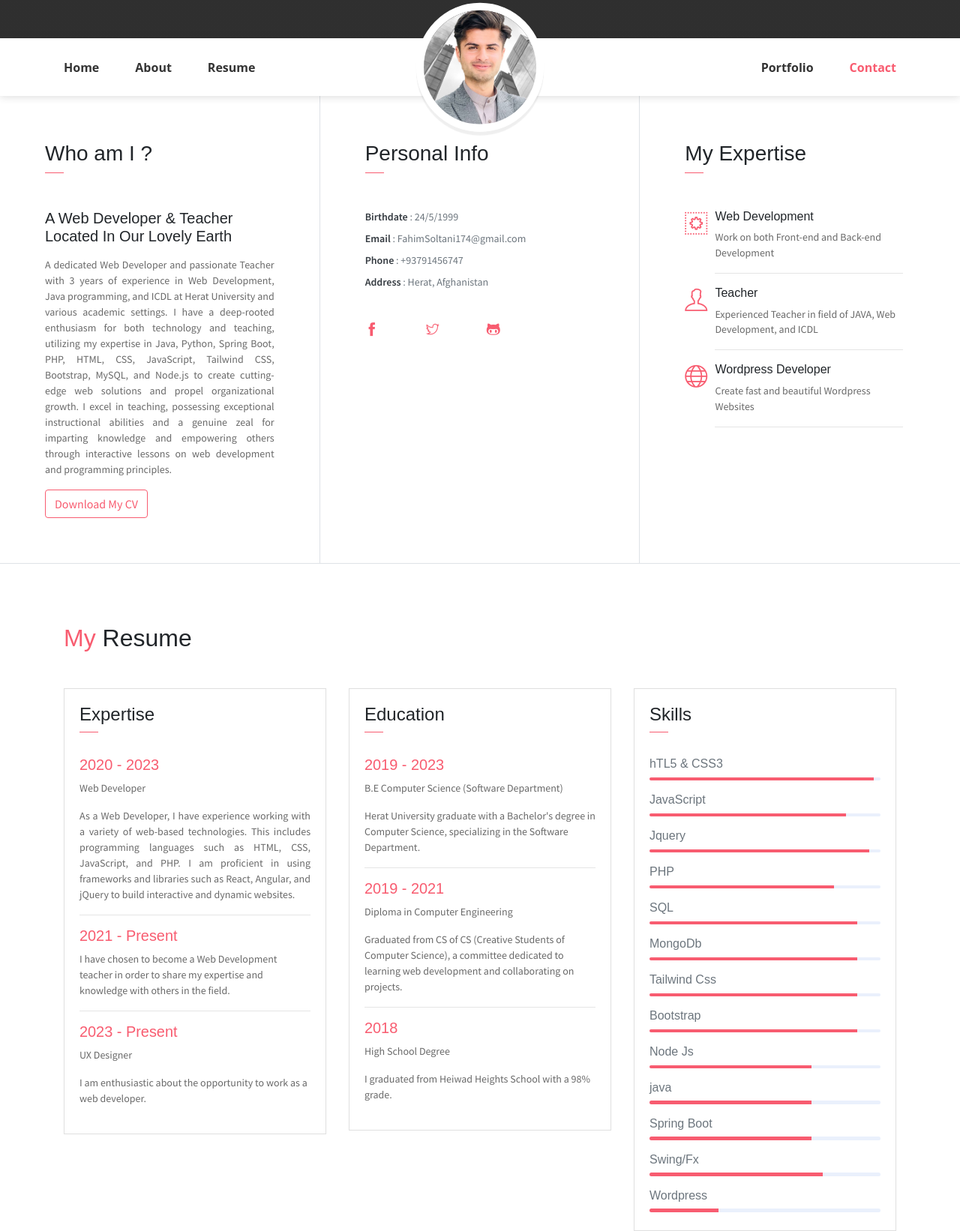
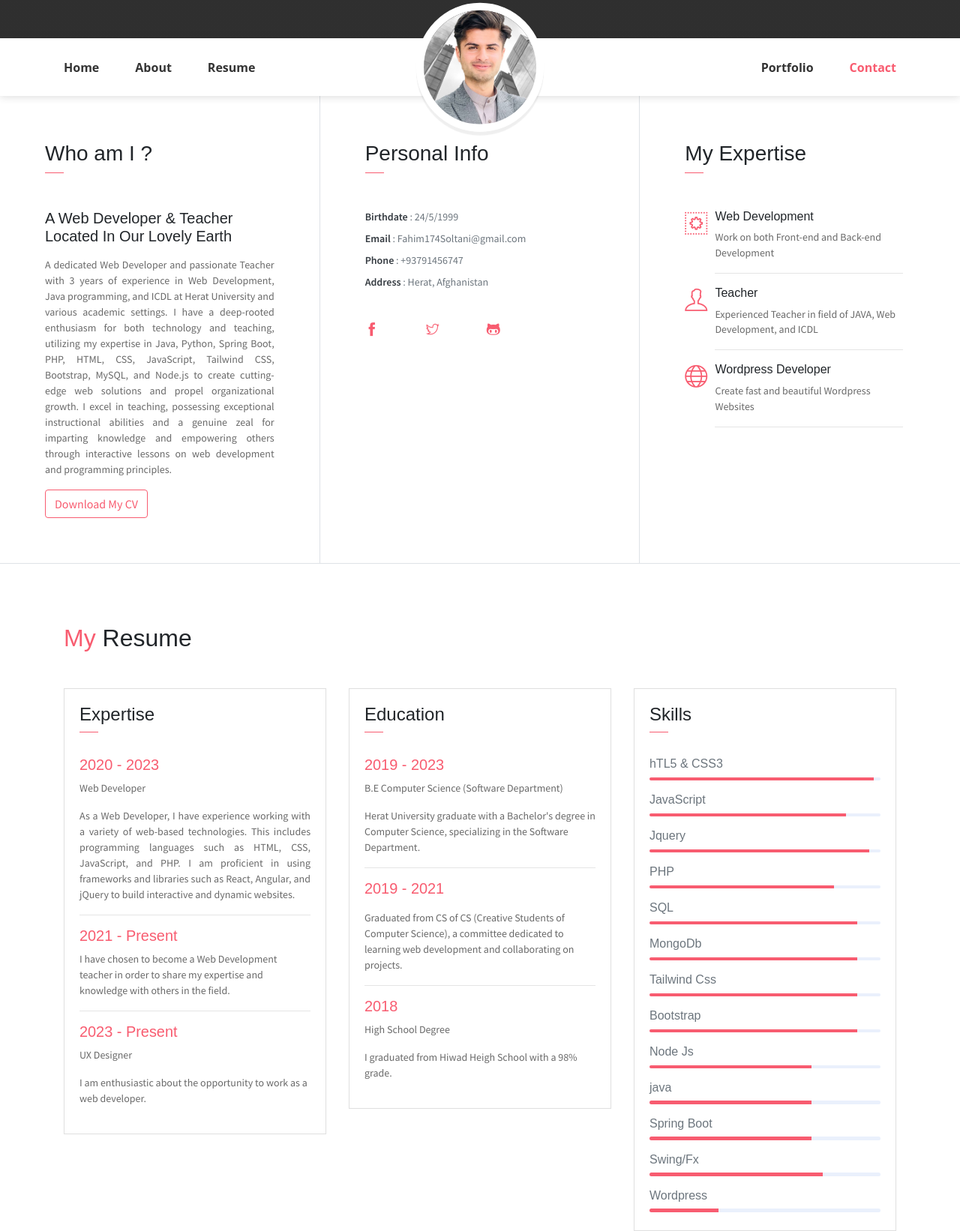
Before and after one commit to FahimSoltani174/MyResume, a plain HTML site: page index.html in a window 1280 px wide. Shown: the part 589-2231 px from the top of the page at 75% size. Drawn offline with Linux system fonts and the light colour scheme; grey boxes are pictures that could not be loaded; some icons are missing.

Commit message:
Some Edits

```diff
--- a/index.html
+++ b/index.html
@@ -93,7 +93,7 @@
                 <span class="line mb-5"></span>
                 <ul class="mt40 info list-unstyled">
                     <li><span>Birthdate</span> : 24/5/1999</li>
-                    <li><span>Email</span> : FahimSoltani174@gmail.com</li>
+                    <li><span>Email</span> : Fahim174Soltani@gmail.com</li>
                     <li><span>Phone</span> : +93791456747</li>
                     <li><span>Address</span> : Herat, Afghanistan</li>
                 </ul>
@@ -189,14 +189,14 @@
                             </P>
                             <hr>
                             <h6 class="title text-danger">2019 - 2021</h6>
-                            <P>Diploma in Computer Engineering</P>
+                            <P></P>
                             <P class="subtitle">Graduated from CS of CS (Creative Students of Computer Science), a
                                 committee dedicated to learning web development and collaborating on projects.
                             </P>
                             <hr>
                             <h6 class="title text-danger">2018</h6>
                             <P>High School Degree</P>
-                            <P class="subtitle">I graduated from Heiwad Heights School with a 98% grade.
+                            <P class="subtitle">I graduated from Hiwad Heigh School with a 98% grade.
                             </P>
 
                         </div>
```
